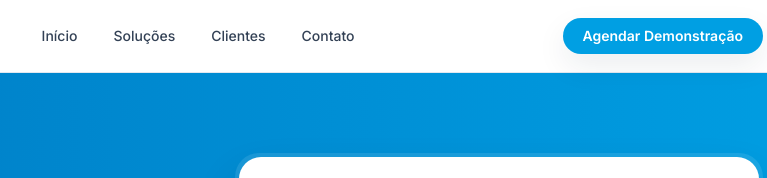
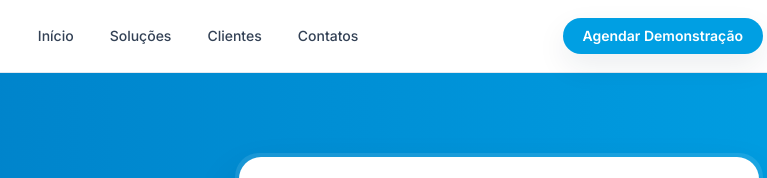
Before and after one commit to Ws1eyLima/Course_html, a plain HTML site: page index.html in a window 1280 px wide. Shown: the top 178 px of the page, 429-1196 px from the left. Drawn offline with nearby package versions, Linux system fonts and the light colour scheme.

Commit message:
first commit

```diff
--- a/index.html
+++ b/index.html
@@ -73,7 +73,7 @@
           <a
             class="rounded-full px-4 py-2 transition hover:bg-agsi-light hover:text-agsi-primary"
             href="#contato"
-            >Contato</a
+            >Contatos</a
           >
         </nav>
         <div class="hidden md:flex">
```
